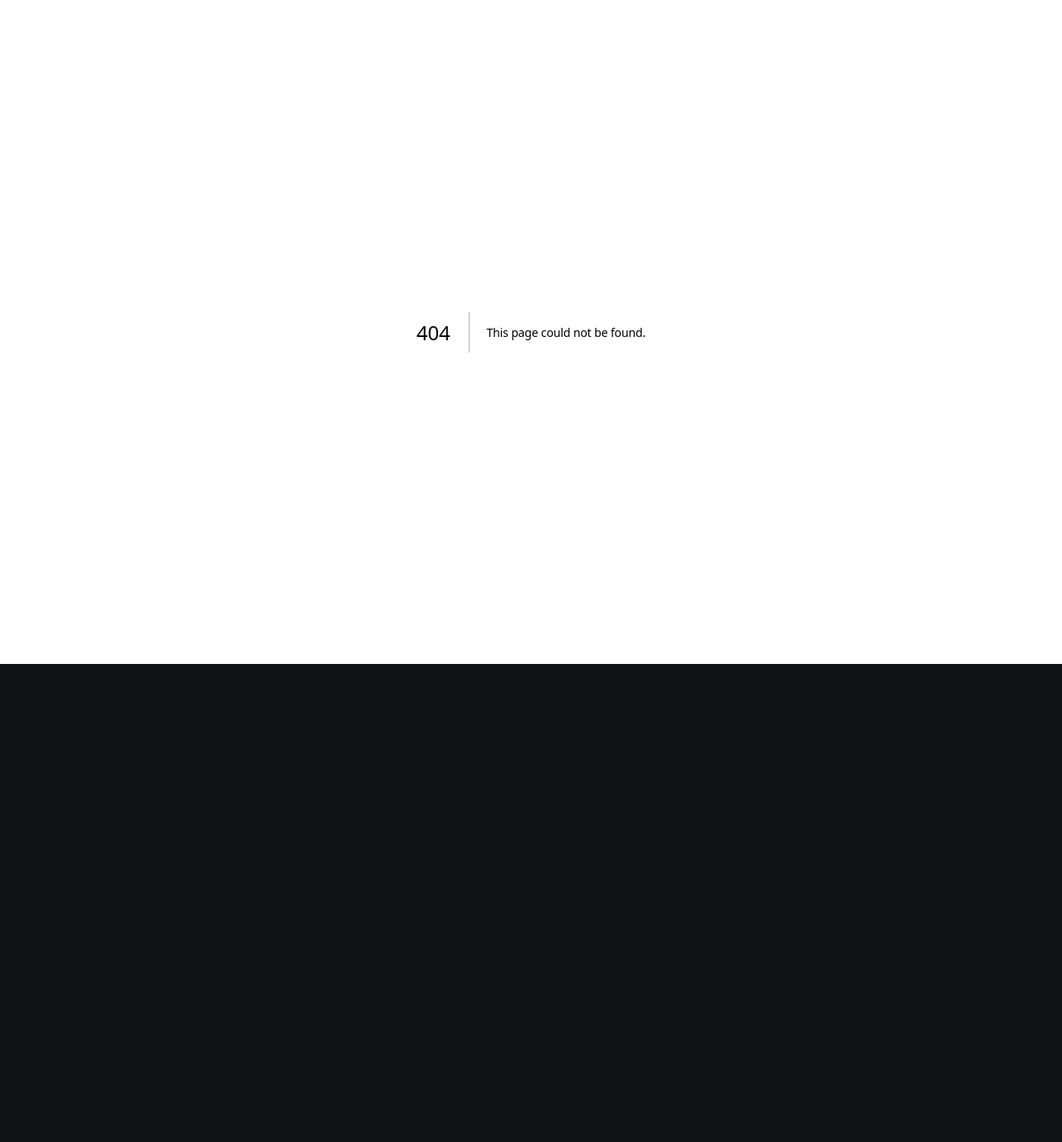
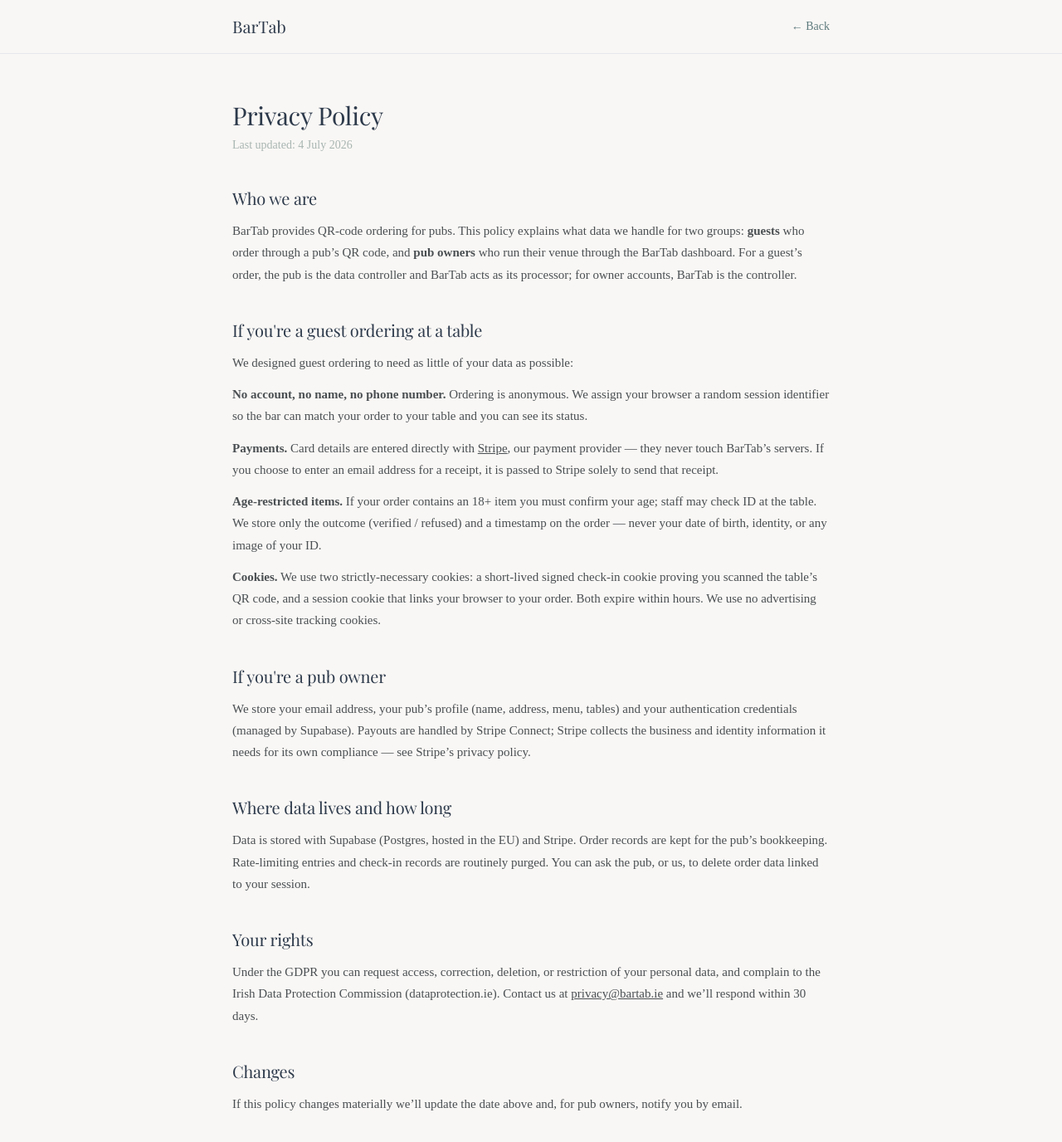
Before and after one commit to SeanMcgazza/PUB_GUI, a Next.js app: page /privacy in a window 1280 px wide. Before the commit this address had no page. Shown: the top 1376 px of the page at 83% size. Before the commit the page ends 800 px from the top, so only its background shows below. Built offline with nearby package versions, Linux system fonts and the light colour scheme.

Commit message:
legal: add privacy policy and terms pages (GDPR, cookies, age verification, refunds)

```diff
--- /dev/null
+++ b/src/app/privacy/page.tsx
@@ -0,0 +1,106 @@
+import Link from 'next/link';
+import type { Metadata } from 'next';
+
+export const metadata: Metadata = {
+  title: 'Privacy Policy — BarTab',
+  description: 'How BarTab handles data for pubs and their guests.',
+};
+
+function Section({ title, children }: { title: string; children: React.ReactNode }) {
+  return (
+    <section className="mb-10">
+      <h2 className="font-display text-xl text-[#2D3A4B] mb-3">{title}</h2>
+      <div className="text-[15px] leading-[1.75] text-[#4A4F52] space-y-3">{children}</div>
+    </section>
+  );
+}
+
+export default function PrivacyPage() {
+  return (
+    <div className="site-theme min-h-screen bg-[#F9F7F5] text-[#1A1D1E] antialiased">
+      <header className="border-b border-[#E5E7EB]">
+        <div className="max-w-3xl mx-auto px-6 h-16 flex items-center justify-between">
+          <Link href="/" className="font-display text-xl text-[#2D3A4B]">BarTab</Link>
+          <Link href="/" className="text-sm text-[#5D7A7D] hover:text-[#2D3A4B]">← Back</Link>
+        </div>
+      </header>
+
+      <main className="max-w-3xl mx-auto px-6 py-14">
+        <h1 className="font-display text-3xl text-[#2D3A4B] mb-2">Privacy Policy</h1>
+        <p className="text-sm text-[#A8B5B1] mb-10">Last updated: 4 July 2026</p>
+
+        <Section title="Who we are">
+          <p>
+            BarTab provides QR-code ordering for pubs. This policy explains what data we handle
+            for two groups: <strong>guests</strong> who order through a pub&rsquo;s QR code, and{' '}
+            <strong>pub owners</strong> who run their venue through the BarTab dashboard. For a
+            guest&rsquo;s order, the pub is the data controller and BarTab acts as its processor;
+            for owner accounts, BarTab is the controller.
+          </p>
+        </Section>
+
+        <Section title="If you're a guest ordering at a table">
+          <p>We designed guest ordering to need as little of your data as possible:</p>
+          <p>
+            <strong>No account, no name, no phone number.</strong> Ordering is anonymous. We
+            assign your browser a random session identifier so the bar can match your order to
+            your table and you can see its status.
+          </p>
+          <p>
+            <strong>Payments.</strong> Card details are entered directly with{' '}
+            <a className="underline" href="https://stripe.com/privacy" rel="noopener noreferrer" target="_blank">Stripe</a>,
+            our payment provider — they never touch BarTab&rsquo;s servers. If you choose to enter
+            an email address for a receipt, it is passed to Stripe solely to send that receipt.
+          </p>
+          <p>
+            <strong>Age-restricted items.</strong> If your order contains an 18+ item you must
+            confirm your age; staff may check ID at the table. We store only the outcome
+            (verified / refused) and a timestamp on the order — never your date of birth,
+            identity, or any image of your ID.
+          </p>
+          <p>
+            <strong>Cookies.</strong> We use two strictly-necessary cookies: a short-lived signed
+            check-in cookie proving you scanned the table&rsquo;s QR code, and a session cookie
+            that links your browser to your order. Both expire within hours. We use no advertising
+            or cross-site tracking cookies.
+          </p>
+        </Section>
+
+        <Section title="If you're a pub owner">
+          <p>
+            We store your email address, your pub&rsquo;s profile (name, address, menu, tables)
+            and your authentication credentials (managed by Supabase). Payouts are handled by
+            Stripe Connect; Stripe collects the business and identity information it needs for
+            its own compliance — see Stripe&rsquo;s privacy policy.
+          </p>
+        </Section>
+
+        <Section title="Where data lives and how long">
+          <p>
+            Data is stored with Supabase (Postgres, hosted in the EU) and Stripe. Order records
+            are kept for the pub&rsquo;s bookkeeping. Rate-limiting entries and check-in records
+            are routinely purged. You can ask the pub, or us, to delete order data linked to your
+            session.
+          </p>
+        </Section>
+
+        <Section title="Your rights">
+          <p>
+            Under the GDPR you can request access, correction, deletion, or restriction of your
+            personal data, and complain to the Irish Data Protection Commission
+            (dataprotection.ie). Contact us at{' '}
+            <a className="underline" href="mailto:privacy@bartab.ie">privacy@bartab.ie</a> and
+            we&rsquo;ll respond within 30 days.
+          </p>
+        </Section>
+
+        <Section title="Changes">
+          <p>
+            If this policy changes materially we&rsquo;ll update the date above and, for pub
+            owners, notify you by email.
+          </p>
+        </Section>
+      </main>
+    </div>
+  );
+}
--- /dev/null
+++ b/src/app/terms/page.tsx
@@ -0,0 +1,101 @@
+import Link from 'next/link';
+import type { Metadata } from 'next';
+
+export const metadata: Metadata = {
+  title: 'Terms of Service — BarTab',
+  description: 'The terms for pubs and guests using BarTab.',
+};
+
+function Section({ title, children }: { title: string; children: React.ReactNode }) {
+  return (
+    <section className="mb-10">
+      <h2 className="font-display text-xl text-[#2D3A4B] mb-3">{title}</h2>
+      <div className="text-[15px] leading-[1.75] text-[#4A4F52] space-y-3">{children}</div>
+    </section>
+  );
+}
+
+export default function TermsPage() {
+  return (
+    <div className="site-theme min-h-screen bg-[#F9F7F5] text-[#1A1D1E] antialiased">
+      <header className="border-b border-[#E5E7EB]">
+        <div className="max-w-3xl mx-auto px-6 h-16 flex items-center justify-between">
+          <Link href="/" className="font-display text-xl text-[#2D3A4B]">BarTab</Link>
+          <Link href="/" className="text-sm text-[#5D7A7D] hover:text-[#2D3A4B]">← Back</Link>
+        </div>
+      </header>
+
+      <main className="max-w-3xl mx-auto px-6 py-14">
+        <h1 className="font-display text-3xl text-[#2D3A4B] mb-2">Terms of Service</h1>
+        <p className="text-sm text-[#A8B5B1] mb-10">Last updated: 4 July 2026</p>
+
+        <Section title="What BarTab is">
+          <p>
+            BarTab is ordering software. When you order through a pub&rsquo;s QR code, your
+            purchase contract is with <strong>the pub</strong>, not with BarTab. The pub prepares
+            and serves your order, sets its prices, and is responsible for its products —
+            including complying with licensing law for alcohol. BarTab provides the menu,
+            ordering and payment technology.
+          </p>
+        </Section>
+
+        <Section title="Payments and refunds">
+          <p>
+            Payments are processed by Stripe and settle directly to the pub&rsquo;s own Stripe
+            account. An order is only created after your payment succeeds.
+          </p>
+          <p>
+            <strong>If the pub cancels your order — including when the bar doesn&rsquo;t accept
+            it in time — your payment is automatically refunded in full</strong> to the card you
+            paid with. Refunds typically appear within 5–10 business days depending on your bank.
+            For any other issue with an order, speak to staff at the venue first; they can cancel
+            and refund it.
+          </p>
+        </Section>
+
+        <Section title="Age-restricted items">
+          <p>
+            Orders containing alcohol or other 18+ items require you to confirm you are 18 or
+            over, and staff may ask for ID before handing them over. If you cannot show valid ID,
+            the pub may refuse the restricted items; refusal and any resulting refund are handled
+            by the venue.
+          </p>
+        </Section>
+
+        <Section title="Acceptable use">
+          <p>
+            Don&rsquo;t misuse the service: no placing orders you don&rsquo;t intend to collect,
+            probing or attacking the platform, or interfering with other tables&rsquo; sessions.
+            We rate-limit and may block abusive traffic.
+          </p>
+        </Section>
+
+        <Section title="For pub owners">
+          <p>
+            You&rsquo;re responsible for the accuracy of your menu and prices, for fulfilling paid
+            orders or cancelling them (which refunds the guest automatically), for your
+            obligations under licensing and food-safety law, and for your Stripe account standing.
+            During the pilot, BarTab is provided free of charge and without commission;
+            we&rsquo;ll give at least 30 days&rsquo; notice before any pricing is introduced.
+            Either side can stop using the service at any time.
+          </p>
+        </Section>
+
+        <Section title="Liability">
+          <p>
+            BarTab is provided &ldquo;as is&rdquo; during the pilot. To the extent permitted by
+            law, our liability is limited to the fees you&rsquo;ve paid us (currently zero);
+            nothing in these terms limits liability that cannot be limited by law. These terms
+            are governed by the laws of Ireland.
+          </p>
+        </Section>
+
+        <Section title="Contact">
+          <p>
+            Questions: <a className="underline" href="mailto:hello@bartab.ie">hello@bartab.ie</a>
+          </p>
+        </Section>
+      </main>
+    </div>
+  );
+}
```
